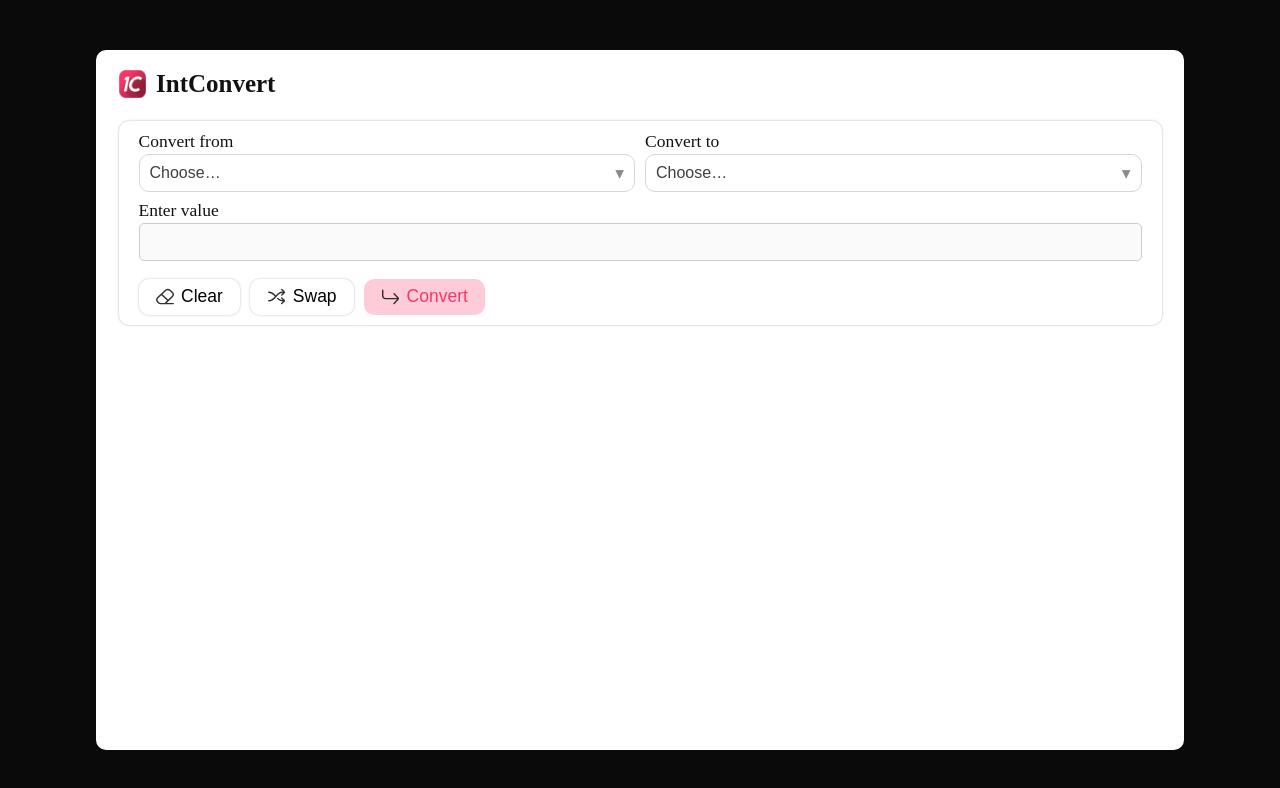
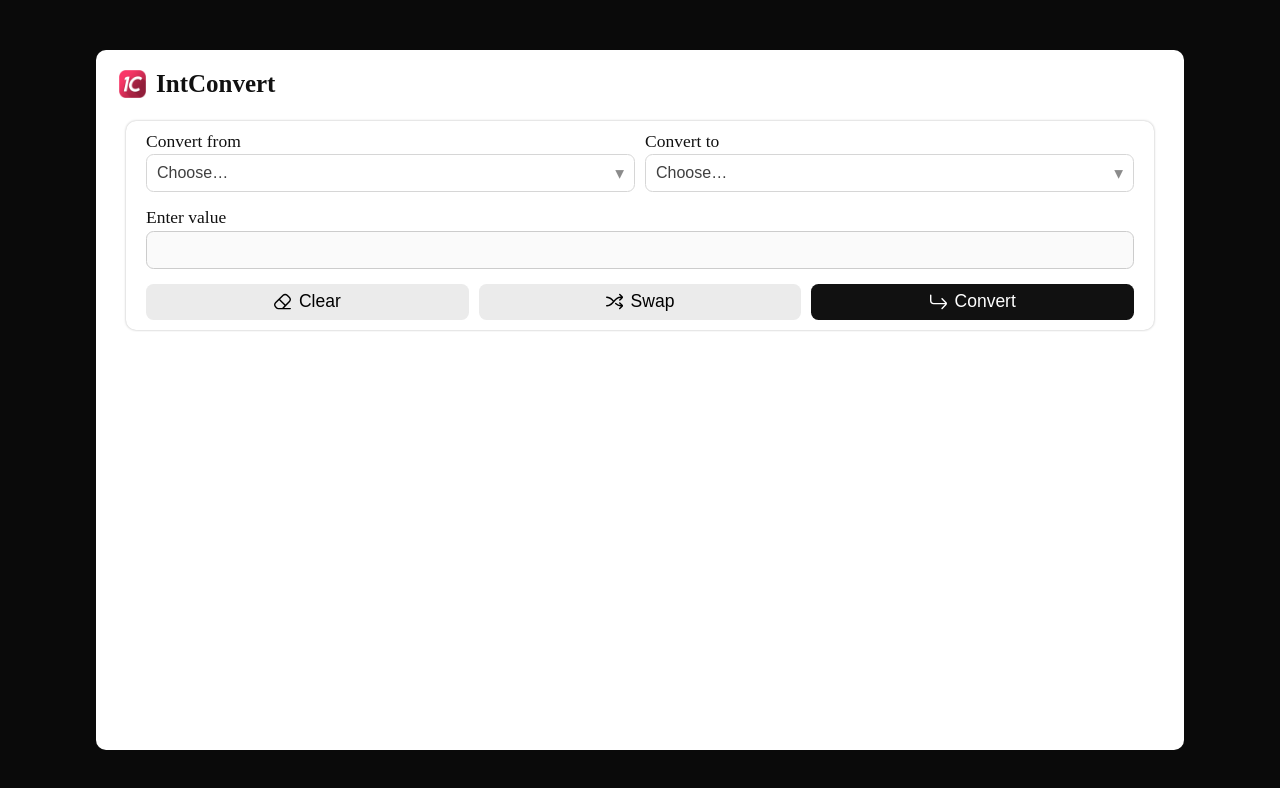
Before and after one commit to loganmwiggins/IntConvert, a React (Vite) app: page /home in a window 1280 px wide. Shown: the top 788 px of the page. Built offline with nearby package versions, Linux system fonts and the light colour scheme; a web font is replaced by a local one.

Commit message:
button, label, and scrollbar styling

```diff
--- a/src/index.css
+++ b/src/index.css
@@ -34,6 +34,14 @@ p, a, span { font-size: 1.75rem; }
 .p-sm, label { font-size: 1.5rem; }
 .p-xs { font-size: 1.25rem; }
 .p-600 { font-weight: 600; }
+
+.label-colored {
+    background: var(--label-bg);
+    color: var(--label-color);
+    padding: .25rem 1rem;
+    border-radius: 6rem;
+    max-width: fit-content;
+}
 
 /* Layout related */
 .page-wrapper {
--- a/src/pages/Home.jsx
+++ b/src/pages/Home.jsx
@@ -263,6 +263,7 @@ function Home() {
                 {/* CONVERSION SECTION */}
                 <section className="conversion-section">
                     <div className="card">
+                        <div className="input-ctnr">
                             <div className="input-row">
                                 <div className="labeled-input">
                                     <p>Convert from</p>
@@ -292,13 +293,14 @@ function Home() {
                                     disabled={!fromBase}
                                 />
                                 {inputError && (
-                                <span style={{ color: "red", fontSize: "0.9em" }}>{inputError}</span>
+                                    <label className="error">{inputError}</label>
                                 )}
                             </div>
 
                             <div className="button-row">
                                 <button
                                     className="btn-secondary"
+                                    style={{ flex: 1 }}
                                     onClick={handleClear}
                                 >
                                     <img src="/assets/icons/eraser.svg" draggable="false" />
@@ -306,25 +308,29 @@ function Home() {
                                 </button>
                                 <button
                                     className="btn-secondary"
+                                    style={{ flex: 1 }}
                                     onClick={handleSwap}
                                 >
                                     <img src="/assets/icons/shuffle.svg" draggable="false" />
                                     <span>Swap</span>
                                 </button>
                                 <button
-                                onClick={runConvert}
+                                    className="btn-primary"
+                                    style={{ flex: 1 }}
                                     disabled={
                                         !fromBase ||
                                         !toBase ||
                                         !fromValue ||
                                         !!inputError
                                     }
-                                className="btn-primary"
+                                    onClick={runConvert}
                                 >
                                     <img src="/assets/icons/arrow-turn-down-right.svg" draggable="false" />
                                     <span>Convert</span>
                                 </button>
                             </div>
+                        </div>
+
                     </div>
                 </section>
 
@@ -350,13 +356,13 @@ function Home() {
                                         >
                                             {fromValue}
                                         </motion.h1>
-                                        <p>{fromBase ? labelMap[fromBase] : ""}</p>
+                                        <label className="label-colored">{fromBase ? labelMap[fromBase] : ""}</label>
                                     </div>
                                     <div>
                                         <motion.h1
-                                            initial={{ opacity: 0, y: 20 }}
-                                            animate={{ opacity: 1, y: 0 }}
-                                            exit={{ opacity: 0, y: 20 }}
+                                            initial={{ opacity: 0, x: -40 }}
+                                            animate={{ opacity: 1, x: 0 }}
+                                            exit={{ opacity: 0, x: -40 }}
                                             transition={{ duration: 0.3, ease: "easeInOut", delay: 0.2 }}
                                         >
                                             →
@@ -372,7 +378,7 @@ function Home() {
                                         >
                                             {result}
                                         </motion.h1>
-                                        <p>{toBase ? labelMap[toBase] : ""}</p>
+                                        <label className="label-colored">{toBase ? labelMap[toBase] : ""}</label>
                                     </div>
                                 </div>
                             </Card>
@@ -389,18 +395,17 @@ function Home() {
                                 <div className="results-row">
                                     <div className="labeled-result">
                                         <h1>{otherResult1}</h1>
-                                        <p>{otherResult1Label ? otherResult1Label : ""}</p>
+                                        <label className="label-colored">{otherResult1Label ? otherResult1Label : ""}</label>
                                     </div>
                                     <div className="labeled-result">
                                         <h1>{otherResult2}</h1>
-                                        <p>{otherResult2Label ? otherResult2Label : ""}</p>
+                                        <label className="label-colored">{otherResult2Label ? otherResult2Label : ""}</label>
                                     </div>
                                 </div>
                             </Card>
                         </motion.section>
                     )}
                 </AnimatePresence>
-
             </div>
         </div>
     );
--- a/src/stylesheets/Home.css
+++ b/src/stylesheets/Home.css
@@ -8,7 +8,7 @@ section {
     flex: 1;
     overflow-x: hidden;
     min-width: 0;
-    padding: .25rem;
+    padding: .25rem 1rem;
 }
 
 .calculation-section {
@@ -18,6 +18,14 @@ section {
     max-height: 600px;
     overflow-y: scroll;
 }
+.calculation-section::-webkit-scrollbar {
+    width: 8px;
+}
+.calculation-section::-webkit-scrollbar-thumb {
+    background: var(--scrollbar-thumb);
+    border-radius: 2px;
+}
+
 
 .results-row {
     display: flex;
--- a/src/stylesheets/ss-components/BaseDropdown.css
+++ b/src/stylesheets/ss-components/BaseDropdown.css
@@ -13,7 +13,7 @@
     background: var(--bg-1);
     color: var(--text-1);
     border: 1px solid var(--border-input);
-    border-radius: 1rem;
+    border-radius: .75rem;
     padding: .75rem 1rem;
     font-size: 1.6rem;
     cursor: pointer;
@@ -54,8 +54,11 @@
     cursor: pointer;
 }
 
-.bd-item--highlight { background: var(--accent-purple-light); }
-.bd-item--selected { outline: 2px solid var(--accent-purple-light); }
+.bd-item--highlight { background: var(--label-bg); }
+.bd-item--selected {
+    background: var(--label-bg);
+    outline: 2px solid var(--label-color);
+}
 
 .bd-item-label { font-weight: 600; }
 
--- a/src/stylesheets/ss-shared/Inputs.css
+++ b/src/stylesheets/ss-shared/Inputs.css
@@ -1,3 +1,9 @@
+.input-ctnr {
+    display: flex;
+    flex-direction: column;
+    gap: 1.5rem;
+}
+
 .input-row {
     display: flex;
     align-items: center;
@@ -14,40 +20,49 @@
 input, select {
     padding: .75rem;
     border: 1px solid var(--border-input);
-    border-radius: .5rem;
+    border-radius: .75rem;
     font-size: 1.75rem;
+}
+
+.error {
+    color: var(--label-color);
 }
 
 .button-row {
     display: flex;
     gap: 1rem;
-    margin-top: 1rem;
 }
 
 button {
     display: flex;
     align-items: center;
+    justify-content: center;
     gap: .75rem;
     padding: .75rem 1.75rem;
     border: none;
-    border-radius: 1rem;
+    border-radius: .75rem;
     font-size: 1.75rem;
     cursor: pointer;
 
     img {
         width: 1.75rem;
-        opacity: 0.8;
+        opacity: 1;
     }
 }
 
 .btn-primary {
-    background: var(--btn-primary-bg);
-    color: var(--btn-primary-color);
+    background: var(--text-1);
+    color: var(--bg-1);
+
+    img {
+        filter: invert(1);
+        opacity: 1;
+    }
 }
 
 .btn-secondary {
-    background: var(--bg-1);
-    box-shadow: var(--shadow-button);
+    background: var(--bg-4);
+    /* box-shadow: var(--shadow-button); */
 }
 
 .btn-icon {
--- a/src/stylesheets/ss-shared/Variables.css
+++ b/src/stylesheets/ss-shared/Variables.css
@@ -35,9 +35,11 @@
     --shadow-4: rgba(0, 0, 0, .5);
     --modal-overlay: rgba(0, 0, 0, .75);
 
-    /* Button styles */
-    --btn-primary-bg: rgba(250, 55, 104, .25);
-    --btn-primary-color: rgba(250, 55, 104, 1);
+    --label-bg: rgba(250, 55, 104, .25);
+    --label-color: rgba(250, 55, 104, 1);
+
+    --scrollbar-thumb: rgb(235, 235, 235);
+    --scrollbar-track: rgba(250, 55, 104, .1);
 
     /* Accent colors */
     --accent-original: #fa3768;
```
Lines whose indentation alone changed are shown as unchanged.
